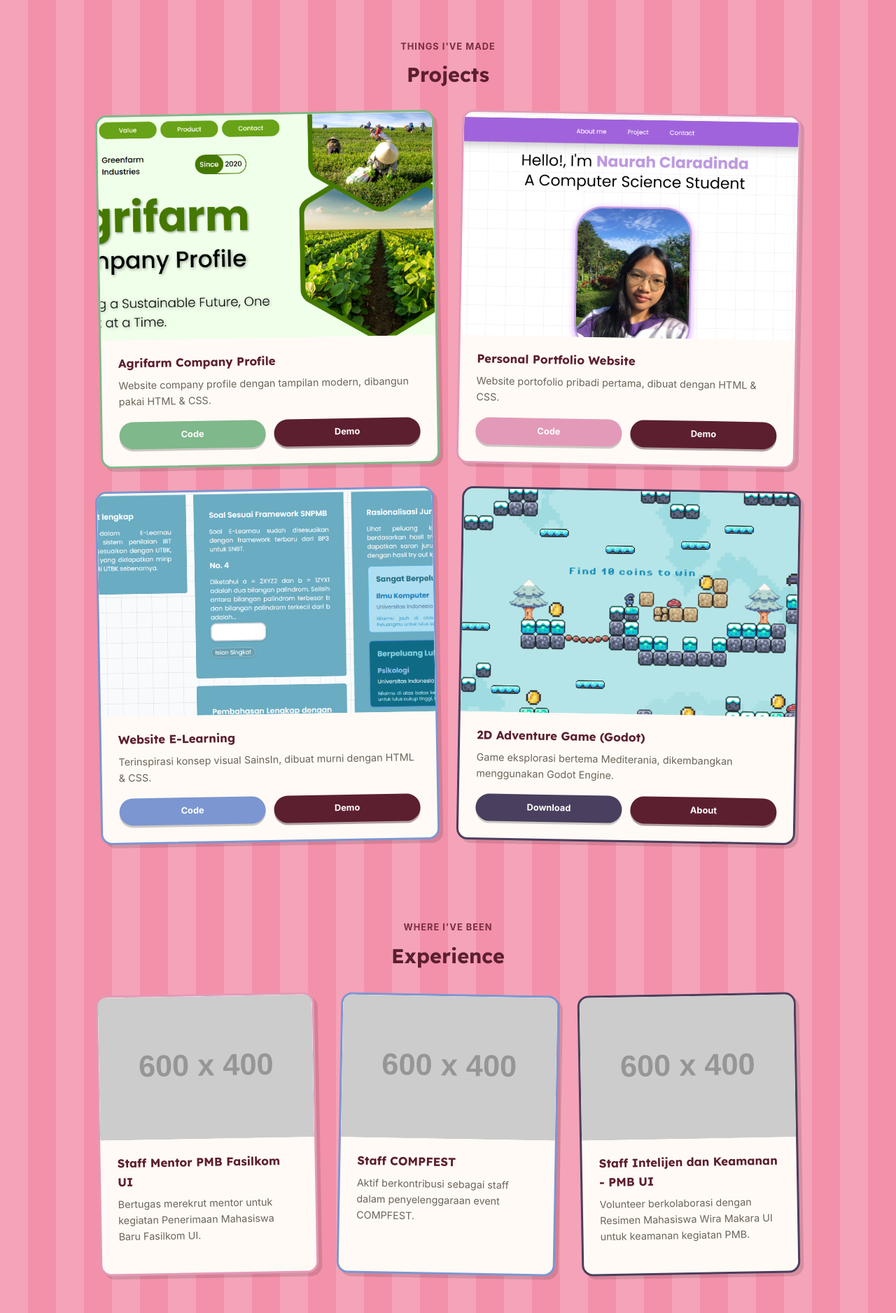
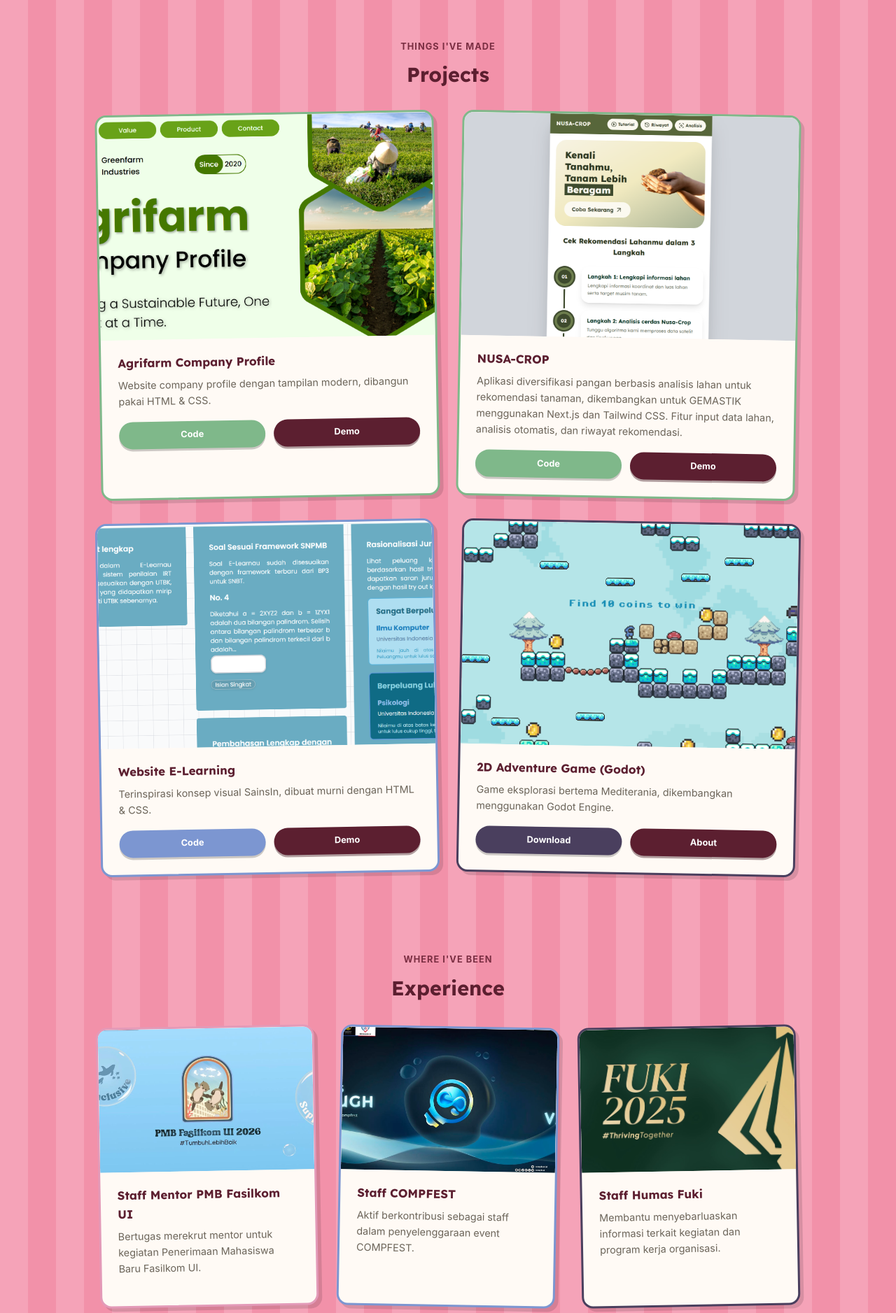
Before and after one commit to Naur4h/myportofolio, a Django app: page / in a window 1280 px wide. Shown: the part 1095-2972 px from the top of the page at 70% size. Run offline with Django 5.2, Linux system fonts and the light colour scheme; grey boxes labelled with a size stand in for pictures from a placeholder-image service; some libraries are stand-ins or nearby versions.

Commit message:
Update card info

```diff
--- a/templates/index.html
+++ b/templates/index.html
@@ -117,16 +117,16 @@
                         </div>
                     </article>
 
-                    <article class="project-card card-pink">
+                    <article class="project-card card-green">
                     <div class="project-preview">
-                            <img src="/static/img/porto-web.png"  alt="Personal Portfolio Website">
+                        <img src="/static/img/nusa-crop.png" alt="NUSA-CROP">
                     </div>
                     <div class="project-body">
-                            <h3>Personal Portfolio Website</h3>
-                            <p>Website portofolio pribadi pertama, dibuat dengan HTML & CSS.</p>
+                        <h3>NUSA-CROP</h3>
+                        <p>Aplikasi diversifikasi pangan berbasis analisis lahan untuk rekomendasi tanaman, dikembangkan untuk GEMASTIK menggunakan Next.js dan Tailwind CSS. Fitur input data lahan, analisis otomatis, dan riwayat rekomendasi.</p>
                         <div class="project-links">
-                                <a href="https://github.com/Naur4h/portofolio" target="_blank" class="pill-btn">Code</a>
-                                <a href="https://portofolio-naurah.vercel.app" target="_blank" class="pill-btn pill-btn-alt">Demo</a>
+                            <a href="https://github.com/Naur4h/GEMASTIK-Softdev-Burhan" target="_blank" class="pill-btn">Code</a>
+                            <a href="https://nusa-crop-gemastik.vercel.app/" target="_blank" class="pill-btn pill-btn-alt">Demo</a>
                         </div>
                     </div>
                 </article>
@@ -169,7 +169,7 @@
                 <div class="experience-grid">
                     <article class="project-card card-pink">
                         <div class="project-preview">
-                            <img src="https://placehold.co/600x400/f5a3b8/ffffff?text=PMB" alt="Staff Mentor PMB">
+                            <img src="/static/img/pmb26.png"  alt="Staff Mentor PMB">
                         </div>
                         <div class="project-body">
                             <h3>Staff Mentor PMB Fasilkom UI</h3>
@@ -179,7 +179,7 @@
 
                     <article class="project-card card-blue">
                         <div class="project-preview">
-                            <img src="https://placehold.co/600x400/c5d9d8/5c1f30?text=COMPFEST" alt="Staff COMPFEST">
+                            <img src="/static/img/compfest.png"  alt="Staff COMPFEST">
                         </div>
                         <div class="project-body">
                             <h3>Staff COMPFEST</h3>
@@ -189,11 +189,11 @@
 
                     <article class="project-card card-dark">
                         <div class="project-preview">
-                            <img src="https://placehold.co/600x400/4a3f5e/ffffff?text=Menwa" alt="Staff Menwa">
+                            <img src="/static/img/fuki25.png"  alt="Staff PR Fuki">
                         </div>
                         <div class="project-body">
-                            <h3>Staff Intelijen dan Keamanan - PMB UI</h3>
-                            <p>Volunteer berkolaborasi dengan Resimen Mahasiswa Wira Makara UI untuk keamanan kegiatan PMB.</p>
+                            <h3>Staff Humas Fuki</h3>
+                            <p>Membantu menyebarluaskan informasi terkait kegiatan dan program kerja organisasi.</p>
                         </div>
                     </article>
                 </div>
```
Also changed, not shown: static/img/compfest.png (added), static/img/foto-liburan.PNG (deleted), static/img/fuki25.png (added), static/img/nusa-crop.png (added), static/img/pmb26.png (added), static/img/porto-web.png (deleted). Lines whose indentation alone changed are shown as unchanged.
